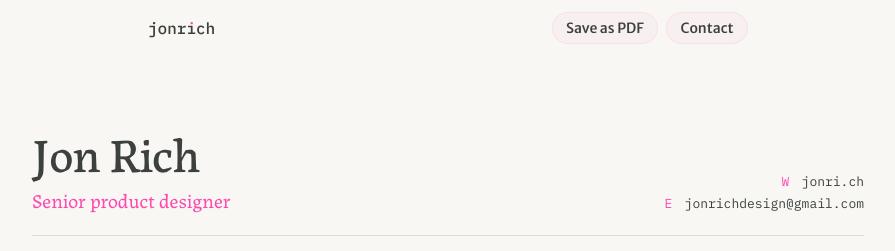
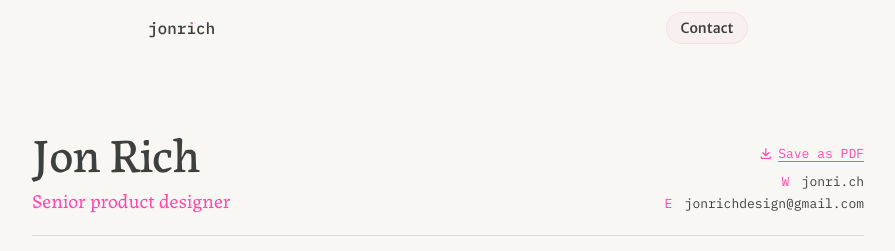
Before and after one commit to JonJRich/portfolio, a Jekyll site: the page built from cv.html, in a window 1280 px wide. Shown: the top 251 px of the page, without its empty margins (192-1087 px from the left). Built offline with Jekyll 4.4.1, drawn with Linux system fonts in a browser that asks for light colours.

Commit message:
Save as PDF as a text link

```diff
--- a/_layouts/default.html
+++ b/_layouts/default.html
@@ -55,7 +55,7 @@
   <link rel="preload" href="{{ '/assets/fonts/ibm-plex-mono-latin-500-normal.woff2' | relative_url }}" as="font" type="font/woff2" crossorigin>
   <link rel="preload" href="{{ '/assets/fonts/ibm-plex-mono-latin-400-normal.woff2' | relative_url }}" as="font" type="font/woff2" crossorigin>
 
-  <link rel="stylesheet" href="{{ '/assets/css/main.css' | relative_url }}?v=41">
+  <link rel="stylesheet" href="{{ '/assets/css/main.css' | relative_url }}?v=42">
   {%- unless page.layout == "case-study" %}
   <script>
     /* Reprint this page in…: the site's accent, from a set of riso inks. Picked in
--- a/assets/css/main.css
+++ b/assets/css/main.css
@@ -2839,6 +2839,27 @@ html.is-webkit.tx-js[data-zine][data-layout="text"] .case-body .callout--glow.is
 .nav-link--print { order: -1; cursor: pointer; border: 0; font-family: inherit; font-size: inherit; line-height: 1.3; }
 @media print { .nav-actions { display: none !important; } }
 
+/* CV: "Save as PDF" as an accent text link above the web and email lines. */
+.cv-save { margin-bottom: 0.2rem; }
+.cv-save button {
+  display: inline-flex;
+  align-items: center;
+  gap: 0.4em;
+  padding: 0;
+  border: 0;
+  background: none;
+  font: inherit;
+  color: var(--accent-text);
+  text-decoration: underline;
+  text-decoration-thickness: 1px;
+  text-underline-offset: 0.2em;
+  cursor: pointer;
+}
+.cv-save button:hover { text-decoration-thickness: 2px; }
+.cv-save button:focus-visible { outline: 2px solid var(--accent); outline-offset: 3px; border-radius: 2px; }
+.cv-save svg { width: 1.05em; height: 1.05em; flex: none; }
+@media print { .cv-save { display: none !important; } }
+
 .cv-section { margin-top: 2.25rem; }
 .cv-label {
   margin: 0 0 1rem;
--- a/cv.html
+++ b/cv.html
@@ -20,6 +19,7 @@ sitemap: false
       <p class="cv-role">Senior product designer</p>
     </div>
     <ul class="cv-contact">
+      <li class="cv-save"><button type="button" onclick="window.print()"><svg viewBox="0 0 16 16" aria-hidden="true"><path d="M8 2v8M4.5 6.75 8 10.25l3.5-3.5M2.75 11.5v1.75h10.5V11.5" fill="none" stroke="currentColor" stroke-width="1.4" stroke-linecap="round" stroke-linejoin="round"/></svg><span>Save as PDF</span></button></li>
       <li><span class="cv-key">W</span> <a href="https://jonri.ch">jonri.ch</a></li>
       <li><span class="cv-key">E</span> <a href="mailto:jonrichdesign@gmail.com">jonrichdesign@gmail.com</a></li>
     </ul>
```
Also changed, not shown: other parts of cv.html (+0 -1 lines).
